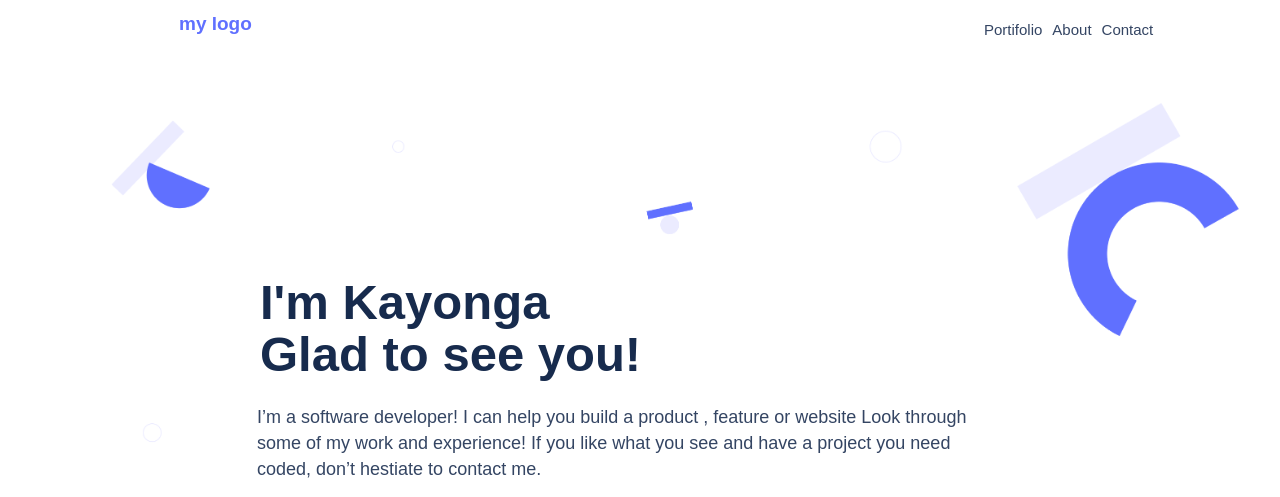
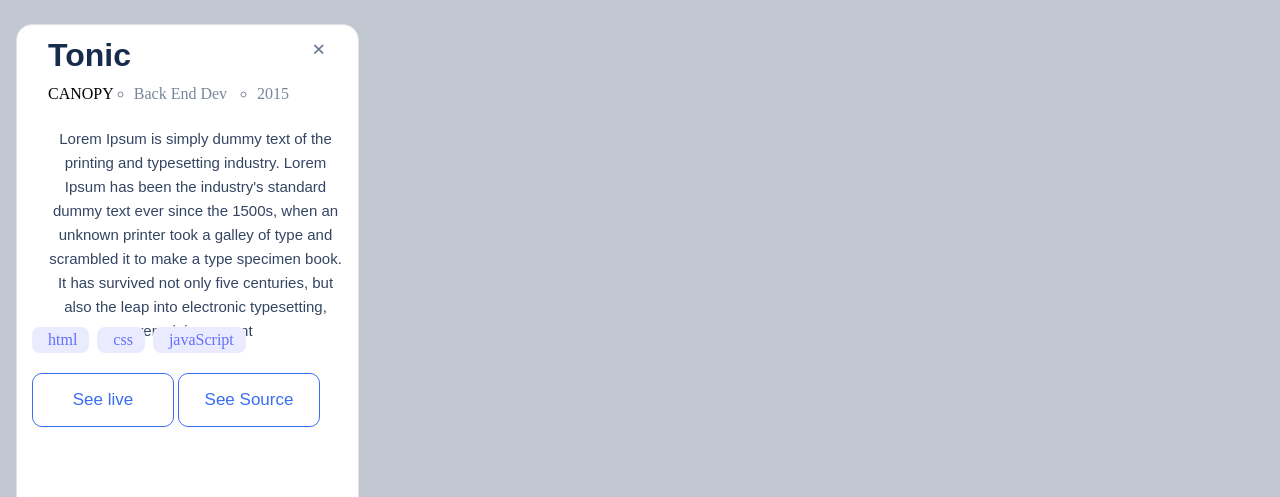
Before and after one commit to Kayonga99/My-Portfolio, a website: page index.html in a window 1280 px wide. Shown: the top 497 px of the page. Drawn offline with Linux system fonts and the light colour scheme.

Commit message:
Update popUp

```diff
--- a/index.html
+++ b/index.html
@@ -268,11 +268,11 @@
   </main>
 
   <div class="m-popUp">
-    <section class="card-list-2">
+    <section class="card-list-23">
       <div class="desk-top">
         <div class="">
           <div class="x-class">
-            <h3 class="tonic-class-2">Tonic</h3>
+            <h3 class="tonic-class-23">Tonic</h3>
             <h4 class="close-x">&times;</h4>
           </div>
             <div class="canopy">
@@ -284,7 +284,7 @@
             </div>
             <img class="card" src="./photos/Snapshoot-Portfolio.png" alt="work1Snapshot" />
 
-          <p class="description">
+          <p class="src-description">
             Lorem Ipsum is simply dummy text of the
              printing and typesetting industry.
              Lorem Ipsum has been the industry's
@@ -298,9 +298,9 @@
             <li class="tools-li"> html</li>
             <li class="tools-li">css</li>
             <li class="tools-li">javaScript</li>
-            <li>github</li>
-            <li>ruby</li>
-            <li>Bootstraps  </li>
+            <li class="extra">github</li>
+            <li class="extra">ruby</li>
+            <li class="extra">Bootstraps  </li>
           </ul>
           <div class="view-project">
             <button class="btn" type="button">See live</button>
--- a/style.css
+++ b/style.css
@@ -584,6 +584,63 @@ textarea:hover {
 
 }
 
+.extra {
+  display: none;
+}
+
+.tonic-class-23 {
+  width: 280px;
+  height: 36px;
+  padding-left: 16px;
+  font-family: 'Poppins', sans-serif;
+  font-weight: 700;
+  font-size: 32px;
+  color: #172b4d;
+  margin: 12px 0;
+}
+
+.card-list-23 {
+  display: flex;
+  flex-direction: column;
+  align-items: center;
+  padding-right: 16px;
+  padding-left: 16px;
+  width: 343px;
+  height: 713px;
+  background: #fff;
+  border: 1px solid #dfe1e6;
+  box-sizing: border-box;
+  border-radius: 16px;
+  margin-left: 16px;
+  margin-top: 24px;
+
+}
+.m-popUp {
+  position: absolute;
+  left: 0px;
+  right: 0px;
+  top: 0px;
+  height: 733px;
+  bottom: 0px;
+  background-color: #C1C7D0;
+}
+
+.src-description {
+  width: 311px;
+  font-family: "Poppins", sans-serif;
+  font-style: normal;
+  font-weight: normal;
+  font-size: 15px;
+  line-height: 24px;
+  color: #344563;
+  padding-left: 16px;
+  padding-top: 20px;
+  height: 220px;
+  text-align: center;
+  align-items: center;
+  padding-bottom: 12px;
+}
+
 /* @media querry */
 
 @media screen and (min-width: 768px) {
```
